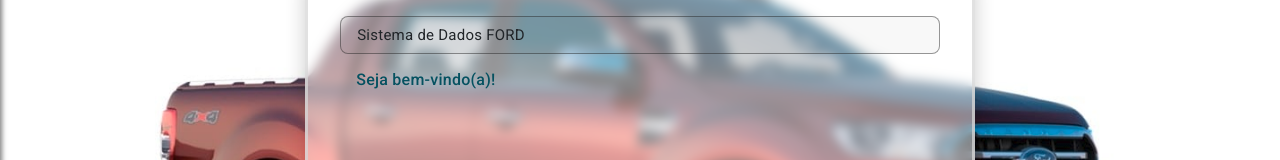
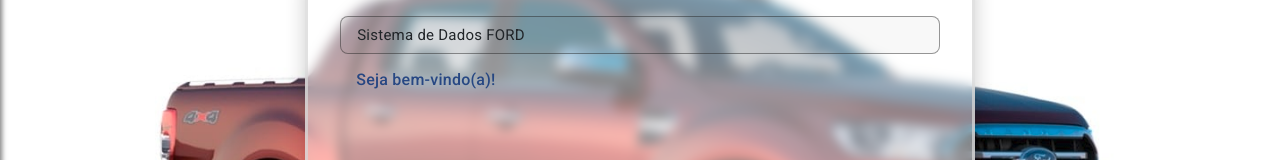
Before and after one commit to lucascimatecba/projeto-angular, an Angular app: page /home in a window 1280 px wide. Shown: the part 225-385 px from the top of the page. Built offline with nearby package versions, Linux system fonts and the light colour scheme.

Commit message:
nova cor título card

```diff
--- a/src/app/home/home.component.css
+++ b/src/app/home/home.component.css
@@ -16,9 +16,10 @@
   border-radius: 0.5rem;
   padding: 2rem;
 }
-.card-title {
+.custom-title {
   font-weight: 500;
   font-size: 16px;
+  color: #214381f4;
 }
 .card-header {
   border: 1px solid #27272779;
--- a/src/app/home/home.component.html
+++ b/src/app/home/home.component.html
@@ -4,6 +4,6 @@
       Sistema de Dados FORD
     </div>
     <div class="card-body">
-      <h5 class="card-title text-info-emphasis">Seja bem-vindo(a)!</h5>
+      <h5 class="card-title custom-title">Seja bem-vindo(a)!</h5>
     </div>
   </div>
```
